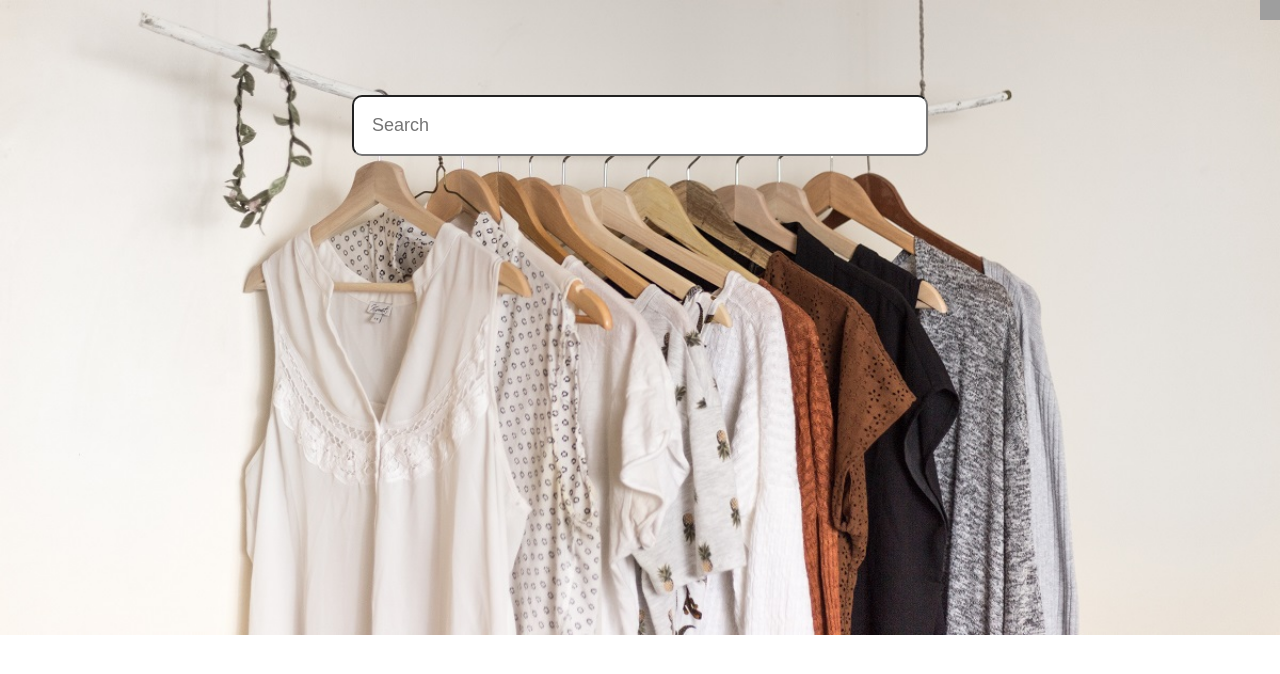
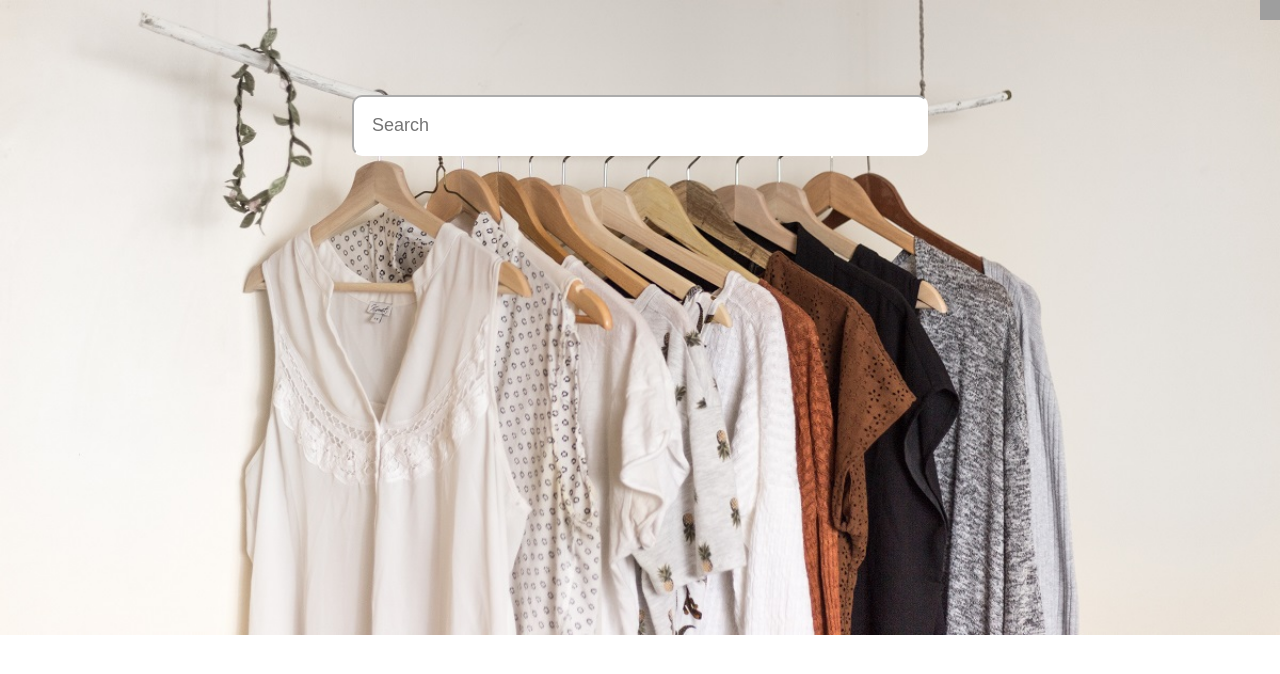
Before and after one commit to bardrock01/Zevi-Submission, a React (Create React App) app in the folder my-app/: page / in a window 1280 px wide. Shown: the top 674 px of the page. Built offline with nearby package versions, Linux system fonts and the light colour scheme; grey boxes are pictures that could not be loaded.

Commit message:
Changed Border of Search box

```diff
--- a/my-app/src/App.scss
+++ b/my-app/src/App.scss
@@ -1,5 +1,6 @@
 * {
-    margin:0; padding:0;
+  margin: 0;
+  padding: 0;
   box-sizing: border-box;
 }
 
@@ -9,7 +10,7 @@ body {
   background-repeat: no-repeat;
 }
 
-.SearchBar{
+.SearchBar {
   // margin: 50px;
   // top: 5px;
   display: flex;
@@ -17,21 +18,21 @@ body {
   flex-direction: column;
   align-items: center;
   width: 100vw;
-
 }
-.search{
+.search {
   padding: 1.4%;
   width: 45%;
+  border-color: white;
   border-radius: 10px;
   font-size: large;
 }
-.ZeviName{
+.ZeviName {
   height: 20%;
   width: 100vw;
   display: flex;
   justify-content: end;
 }
-.ZeviImageTag{
+.ZeviImageTag {
   height: 20px;
   width: 20px;
 }
--- a/my-app/src/App.tsx
+++ b/my-app/src/App.tsx
@@ -1,21 +1,21 @@
 import React from "react";
-import "./App.scss"
-
+import "./App.scss";
 
 function App() {
   return (
     <div className="App">
-
-        <div className="main">
-          <div className="ZeviName">
-            <img src="/my-app/src/assets/img/zevi.png" className="ZeviImageTag" alt=""/>
-          </div>
-          <div className="SearchBar">
-            <input type= "text" placeholder="Search" className="search">
-            </input>
-          </div>
+      <div className="main">
+        <div className="ZeviName">
+          <img
+            src="/my-app/src/assets/img/zevi.png"
+            className="ZeviImageTag"
+            alt="Zevi"
+          />
         </div>
-
+        <div className="SearchBar">
+          <input type="text" placeholder="Search" className="search"></input>
+        </div>
+      </div>
     </div>
   );
 }
```
Lines whose indentation alone changed are shown as unchanged.
